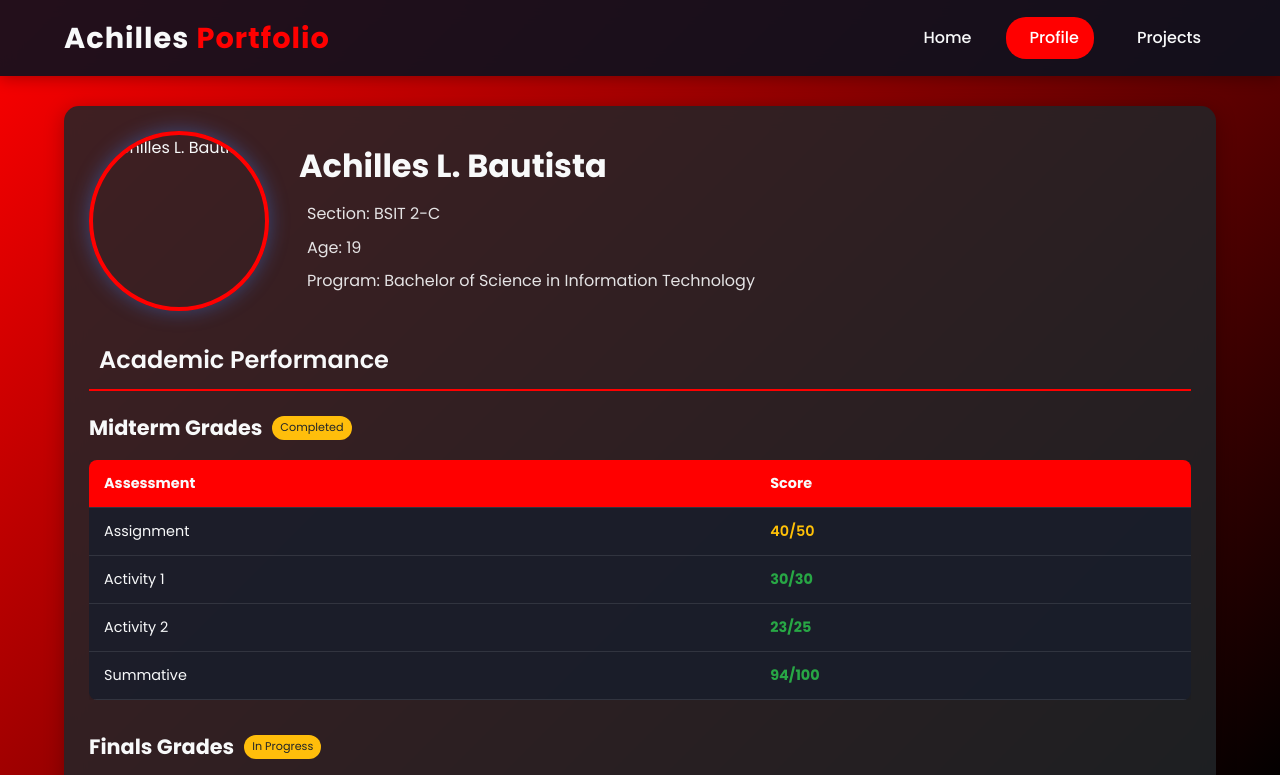
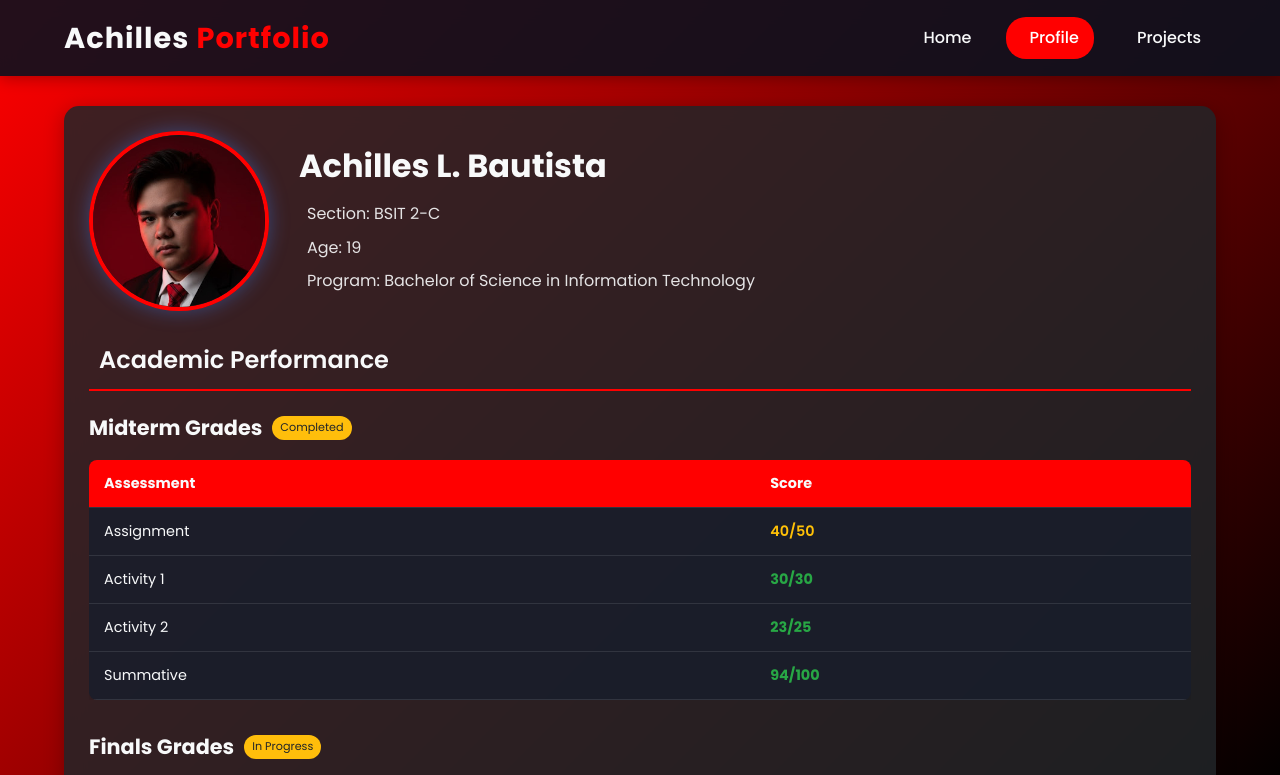
Before and after one commit to AchillesBautista-25/achillesportfolio, a plain HTML site: page index.html in a window 1280 px wide. Both pictures are taken after a click on the link "Profile". Shown: the top 775 px of the page. Drawn offline with Linux system fonts and the light colour scheme.

Commit message:
Update index.html

```diff
--- a/index.html
+++ b/index.html
@@ -99,7 +99,7 @@
                 <div class="card">
                     <div class="profile-header">
                         <div class="profile-avatar">
-                            <img src="/image/achi/unnamed.jpg" alt="Achilles L. Bautista">
+                            <img src="unnamed.jpg" alt="Achilles L. Bautista">
                         </div>
                         <div class="profile-info">
                             <h1>Achilles L. Bautista</h1>
@@ -305,4 +305,5 @@
 
     <script src="script.js"></script>
 </body>
+
 </html>
```
